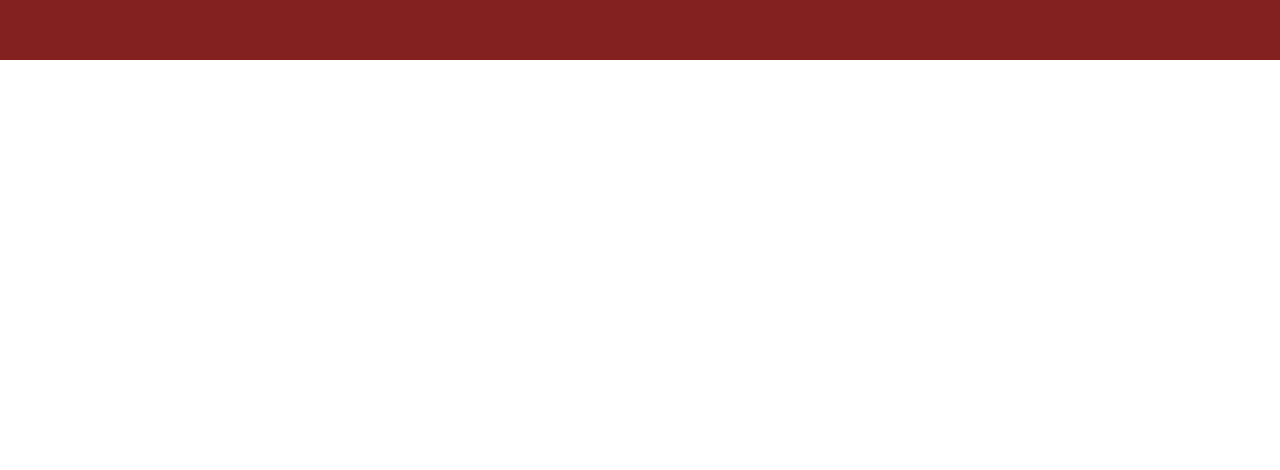
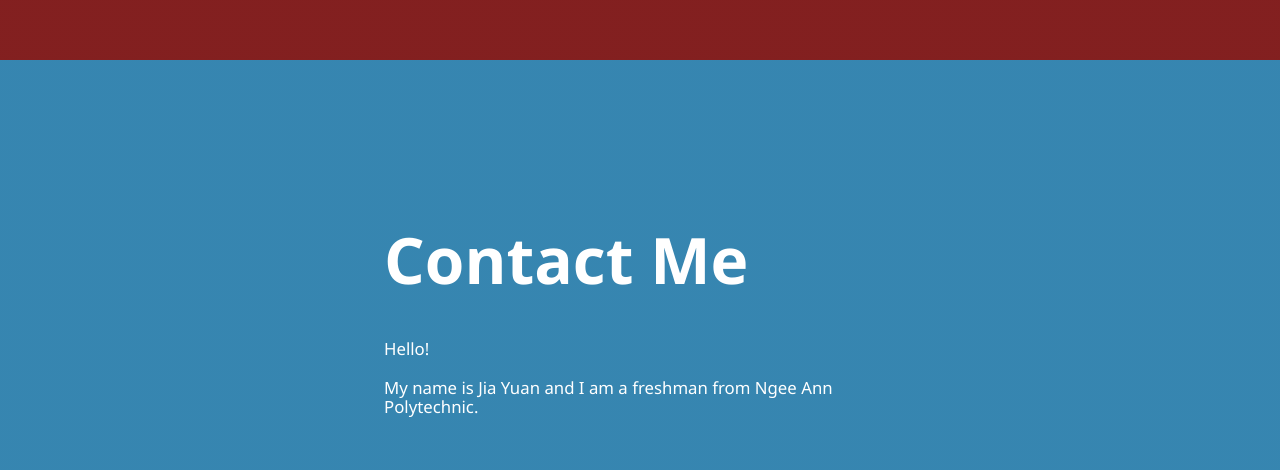
Before and after one commit to Dyoneus/Home, a plain HTML site: page index.html in a window 1280 px wide. Shown: the part 1570-2040 px from the top of the page. Before the commit the page ends 1630 px from the top, so only its background shows below. Drawn offline with Linux system fonts and the light colour scheme.

Commit message:
Add new section for contact me

```diff
--- a/index.html
+++ b/index.html
@@ -42,5 +42,18 @@
 		</div>
 	</section>
 
+
+	<section class="contact-me">
+        <div class="container">
+			<div id="contact-metext">
+				<h1>Contact Me</h1>
+				<p>
+					Hello!
+					<br><br>
+					My name is Jia Yuan and I am a freshman from Ngee Ann Polytechnic.
+				</p>
+			</div>
+		</div>
+	</section>
 </body>
 </html>
```
